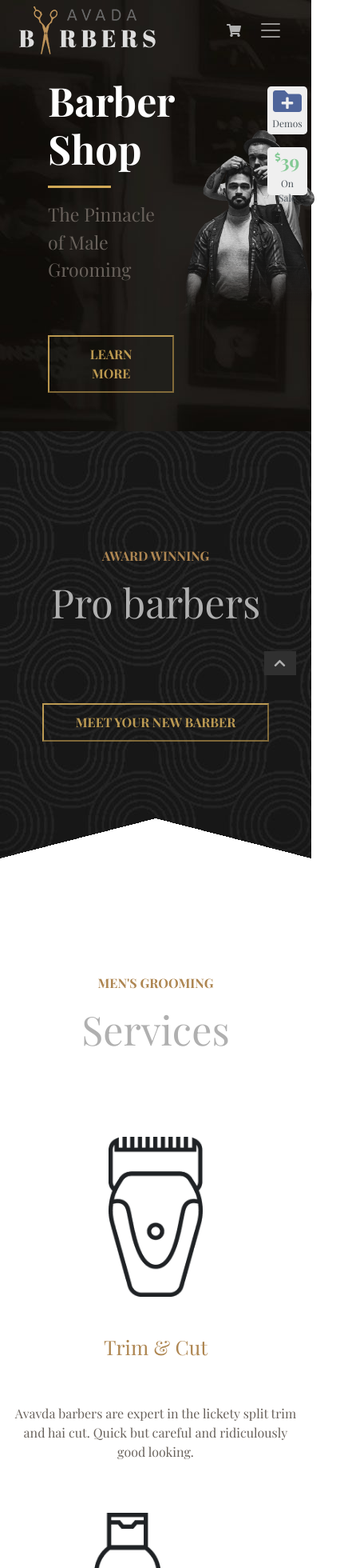
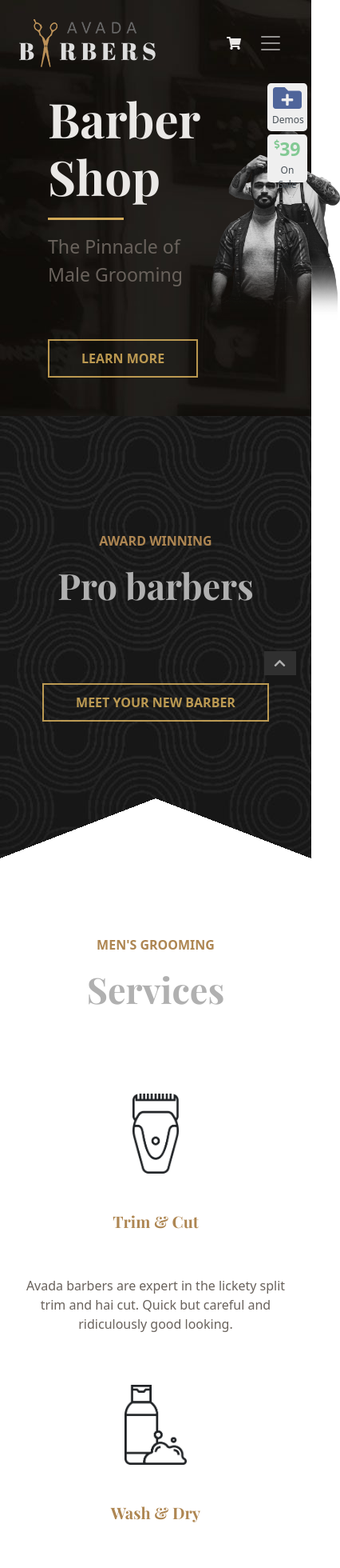
Before and after one commit to fmarabini93/proj-html-vuejs, a Vue app: page / in a window 390 px wide. Shown: the top 1960 px of the page at 80% size, 426 px wide, since content can reach past the window. Built offline with nearby package versions, Linux system fonts and the light colour scheme.

Commit message:
responsive-touchups-1

```diff
--- a/src/App.vue
+++ b/src/App.vue
@@ -36,8 +36,12 @@ export default {
 <style lang="scss">
 @import '~bootstrap/scss/bootstrap.scss';
 @import '~@fortawesome/fontawesome-free/css/all.min.css';
-@import url('https://fonts.googleapis.com/css2?family=Playfair+Display:wght@400;700;900&display=swap');
+@import url('https://fonts.googleapis.com/css2?family=Playfair+Display:wght@400;700&display=swap');
   body {
+    box-sizing: border-box;
+  }
+
+  h1,h2,h4 {
     font-family: 'Playfair Display', serif;
   }
 </style>
--- a/src/common_styles.scss
+++ b/src/common_styles.scss
@@ -1,6 +1,7 @@
 // Colors
     $goldish: #ffcf6a;
     $brownish: #ae8652;
+    $lightestgrey: #eae8e6;
     $lightgrey: #b0b0b0;
     $grey: #69625c;
     $darkgrey: #505050;
@@ -24,12 +25,12 @@
         background: transparent;
     }
     .goldish_btn {
-        border-color: $goldish;
+        border: 2px solid $goldish;
         color: $goldish;
         opacity: 0.7;
     }
     .brownish_btn {
-        border-color: $brownish;
+        border: 2px solid $brownish;
         color: $brownish;
     }
 
--- a/src/components/Footer.vue
+++ b/src/components/Footer.vue
@@ -2,7 +2,8 @@
   <footer class="text-center">
 
       <!-- Info -->
-      <div id="footer-top" class="row py-5 mx-0">
+      <div id="footer-top" class="container py-5">
+        <div class="row">
                 <div class="col-12 col-lg-4">
                     <img src="../img/avadabarbers_footer_shop_image-400x312.png" alt="Shop">
                     <button class="my_btn goldish_btn mt-4">Shop our range now</button>
@@ -22,6 +23,7 @@
             <div class="col-12 col-lg-4">
                 <img src="../img/avadabarbers_footer_appointment_image-400x312.png" alt="Book">
                 <button class="my_btn goldish_btn mt-4">Book your appointment</button>
+            </div>
         </div>
       </div>
       <!-- /Info -->
--- a/src/components/Header.vue
+++ b/src/components/Header.vue
@@ -1,5 +1,5 @@
 <template>
-    <header id="top" class="position-relative pb-5">
+    <header id="top" class="position-relative pt-3 pb-5">
         <div class="container">
 
             <!-- Top bar -->
@@ -35,7 +35,7 @@
 
         <!-- Top right fixed buttons -->
         <div id="buttons">
-            <button id="demos" class="white_btn pointer d-block border-0 rounded-3 mb-3">
+            <button id="demos" class="white_btn pointer d-block border-0 rounded-3 mb-1">
                 <i class="fas fa-3x fa-folder-plus"></i>
                 <p>Demos</p>
             </button>
@@ -68,7 +68,7 @@ export default {
 
         a {
             margin-right: 10px;
-            color: $lightgrey;
+            color: $lightestgrey;
             outline: none;
         }
 
@@ -80,7 +80,7 @@ export default {
     #jumbotron {
         h1 {
             font-size: 100px;
-            color: #ffffff;
+            color: $lightestgrey;
         }
 
         hr {
--- a/src/components/Main.vue
+++ b/src/components/Main.vue
@@ -4,31 +4,31 @@
         <!-- Find new barber -->
         <section id="main-0" class="d-flex flex-column justify-content-around align-items-center pt-5">
                 <p class="text-uppercase mt-5 pt-5 fw-bold">Award winning</p>
-                <h2 class="mb-5">Pro barbers</h2>
-                <button class="my_btn goldish_btn my-5 ">Meet your new barber</button>
+                <h2 class="mb-5 fw-bold">Pro barbers</h2>
+                <button class="my_btn goldish_btn my-5">Meet your new barber</button>
                 <div class="triangle mt-5"></div>
         </section>
         <!-- /Find new barber -->
 
         <!-- Services -->
         <section id="main-1" class="d-flex flex-column justify-content-around align-items-center pt-5">
-                <p class="text-uppercase mt-5 pt-5 fw-bold">Men's grooming</p>
-                <h2>Services</h2>
+                <p class="text-uppercase mt-5 fw-bold">Men's grooming</p>
+                <h2 class="fw-bold">Services</h2>
                 <div class="container">
                     <div class="row text-center py-5">
                         <div class="col-12 col-md-4 mt-5">
                             <img src="../img/avadabarbers-trimcut-icon-before.png" alt="Beard trimmer">
-                            <h4 class="py-5">Trim & Cut</h4>
-                            <p class="grey-p">Avavda barbers are expert in the lickety split trim and hai cut. Quick but careful and ridiculously good looking.</p>
+                            <h4 class="py-5 fw-bold">Trim & Cut</h4>
+                            <p class="grey-p">Avada barbers are expert in the lickety split trim and hai cut. Quick but careful and ridiculously good looking.</p>
                         </div>
                         <div class="col-12 col-md-4 mt-5">
                             <img src="../img/avadabarbers-washndry-icon.png" alt="Beard shampoo">
-                            <h4 class="py-5">Wash & Dry</h4>
+                            <h4 class="py-5 fw-bold">Wash & Dry</h4>
                             <p class="grey-p">Take a seat in our fine leather chairs, lean back and let us lather you a fresh head in a luxurious fashion.</p>
                         </div>
                         <div class="col-12 col-md-4 mt-5">
                             <img src="../img/avadabarbers-beardtrim-icon.png" alt="Beard razor">
-                            <h4 class="py-5">Beard Tidy</h4>
+                            <h4 class="py-5 fw-bold">Beard Tidy</h4>
                             <p class="grey-p">Tame the tangles and untidy facial hairs like a gentleman with our Beard Tidy services from Avada Barbers.</p>
                         </div>
                     </div>
@@ -41,28 +41,28 @@
         <!-- Products -->
         <section id="main-2" class="d-flex flex-column justify-content-around align-items-center text-center py-5">
           <p class="text-uppercase fw-bold mt-5">We have you covered</p>
-          <h2 class="mb-5">Avada Grooming Products</h2>
+          <h2 class="mb-5 fw-bold">Avada Grooming Products</h2>
           <div class="container">
               <div class="row mb-5">
               <div class="col-12 col-md-6 col-lg-3">
                   <img src="../img/brush_dark-400x400.png" alt="Dark brush">
-                  <h4>Brush</h4>
-                  <p><i class="fas fa-dollar-sign"></i> 15.00</p>
+                  <h4 class="fw-bold">Brush</h4>
+                  <p><i class="fas fa-dollar-sign"></i>15.00</p>
               </div>
               <div class="col-12 col-md-6 col-lg-3">
                   <img src="../img/scissors-400x400.png" alt="Scissors">
-                  <h4>Scissors</h4>
-                  <p><i class="fas fa-dollar-sign"></i> 85.00</p>
+                  <h4 class="fw-bold">Scissors</h4>
+                  <p><i class="fas fa-dollar-sign"></i>85.00</p>
               </div>
               <div class="col-12 col-md-6 col-lg-3">
                   <img src="../img/hot_oil_dark-400x400.png" alt="Hot oil">
-                  <h4>Hot Oil</h4>
-                  <p><i class="fas fa-dollar-sign"></i> 15.00</p>
+                  <h4 class="fw-bold">Hot Oil</h4>
+                  <p><i class="fas fa-dollar-sign"></i>15.00</p>
               </div>
               <div class="col-12 col-md-6 col-lg-3">
                   <img src="../img/straight_razor_dark-400x400.png" alt="Straight razor">
-                  <h4>Straight Razor</h4>
-                  <p><i class="fas fa-dollar-sign"></i> 30.00</p>
+                  <h4 class="fw-bold">Straight Razor</h4>
+                  <p><i class="fas fa-dollar-sign"></i>30.00</p>
               </div>
           </div>
           </div>
@@ -72,37 +72,37 @@
 
         <!-- Reviews + monthly product -->
         <section id="main-3">
-            <div class="container text-center mb-5">
+            <div class="container mb-5">
                 <div class="row">
                     <div id="shaving-butter-img" class="col-12 col-lg-4">
                         <img src="../img/shaving_butter-400x400.png" alt="Shaving butter">
                     </div>
                     <div id="shaving-butter-description" class="col-12 col-lg-8">
-                        <p>This month featured product</p>
-                        <h2>Shaving Butter</h2>
+                        <p class="fw-bold">This month featured product</p>
+                        <h2 class="fw-bold">Shaving Butter</h2>
                         <p class="grey-p mt-5">Lorem ipsum, dolor sit amet consectetur adipisicing elit. Incidunt provident accusamus beatae odit accusantium repellat, pariatur autem quis magni aut magnam dolore molestias, adipisci perspiciatis.</p>
                         <button class="my_btn goldish_btn">Buy now</button>
                     </div>
                 </div>
             </div>
             <div class="container text-center">
-                <p class="mt-5">What people say</p>
-                <h2 class="my-5">Reviews</h2>
+                <p class="mt-5 fw-bold">What people say</p>
+                <h2 class="mb-5 fw-bold">Reviews</h2>
                 <div class="row">
                     <div class="col-12 col-md-4">
                         <p class="grey-p">Lorem ipsum dolor sit amet consectetur adipisicing elit. Cupiditate quod inventore rerum ipsam, mollitia modi alias tempora reprehenderit nihil hic tenetur, debitis maxime unde nemo. Quis sint omnis voluptatibus odio?</p>
                         <img src="../img/avadabarbers-trimcut-gallery6-200x200.jpg" alt="John Doe">
-                        <p class="text-capitalize">John Doe</p>
+                        <p class="text-capitalize fw-bold fst-italic">John Doe</p>
                     </div>
                     <div class="col-12 col-md-4">
                         <p class="grey-p">Lorem ipsum dolor sit amet consectetur adipisicing elit. Cupiditate quod inventore rerum ipsam, mollitia modi alias tempora reprehenderit nihil hic tenetur, debitis maxime unde nemo. Quis sint omnis voluptatibus odio?</p>
                         <img src="../img/avadabarbers-trimcut-gallery3-200x201.jpg" alt="Pete Jones">
-                        <p class="text-capitalize">Pete Jones</p>
+                        <p class="text-capitalize fw-bold fst-italic">Pete Jones</p>
                     </div>
                     <div class="col-12 col-md-4">
                         <p class="grey-p">Lorem ipsum dolor sit amet consectetur adipisicing elit. Cupiditate quod inventore rerum ipsam, mollitia modi alias tempora reprehenderit nihil hic tenetur, debitis maxime unde nemo. Quis sint omnis voluptatibus odio?</p>
                         <img src="../img/avadabarbers-trimcut-gallery7-200x201.jpg" alt="Mark Wilson">
-                        <p class="text-capitalize">Mark Wilson</p>
+                        <p class="text-capitalize fw-bold fst-italic">Mark Wilson</p>
                     </div>
                 </div>
             </div>
@@ -112,24 +112,30 @@
         <!-- Blog posts -->
         <section id="main-4" class="text-center pb-5">
           <div class="triangle"></div>
-          <p class="mt-5">Tales from the barbershop</p>
-          <h2>Recent Blog Posts</h2>
+          <p class="mt-5 fw-bold">Tales from the barbershop</p>
+          <h2 class="mb-5 fw-bold">Recent Blog Posts</h2>
           <div class="container">
             <div class="row">
                 <div class="col-12 col-md-4">
                     <img src="../img/avadabarbers-second-blog-320x202.jpg" alt="Beard brush">
-                  <h4 class="mt-4">Avada Barbers Now Open</h4>
+                    <div>
+                        <h4 class="mt-4 fw-bold">Avada Barbers Now Open</h4>
                         <p class="grey-p mb-5">Lorem ipsum dolor sit amet consectetur adipisicing elit. Ad vel sint quam reprehenderit in.</p>
+                    </div>
                 </div>
                 <div class="col-12 col-md-4">
                     <img src="../img/avadabarbers-choosing-blog-320x202.jpg" alt="Beard saloon">
-                  <h4 class="mt-4">Choosing The Right Barber</h4>
+                    <div>
+                        <h4 class="mt-4 fw-bold">Choosing The Right Barber</h4>
                         <p class="grey-p mb-5">Lorem ipsum dolor sit amet consectetur adipisicing elit. Ad vel sint quam reprehenderit in.</p>
+                    </div>
                 </div>
                 <div class="col-12 col-md-4">
                     <img src="../img/avadabarbers-ourservice-blog-320x202.jpg" alt="Barber">
-                  <h4 class="mt-4">Quick Service Guide</h4>
+                    <div>
+                        <h4 class="mt-4 fw-bold">Quick Service Guide</h4>
                         <p class="grey-p mb-5">Lorem ipsum dolor sit amet consectetur adipisicing elit. Ad vel sint quam reprehenderit in.</p>
+                    </div>
                 </div>
             </div>
           </div>
@@ -164,11 +170,11 @@ main {
         }
 
         p:not(.grey-p) {
-            font-weight: bold;
             text-transform: uppercase;
             color: $brownish;
         }
         .grey-p {
+            font-weight: lighter;
             color: $grey;
         }
 
@@ -193,7 +199,7 @@ main {
         #main-1 {
             .container {
                     img {
-                        height: 200px;
+                        height: 100px;
                     }
             }
 
@@ -201,6 +207,10 @@ main {
                     background-image:
                         linear-gradient(to bottom right, transparent 50%, #121315 0),
                         linear-gradient(to top right, #121315 50%, transparent 0);
+            }
+
+            [class*="col-"] {
+                padding: 0 7%;
             }
         }
     // --Services
@@ -216,9 +226,12 @@ main {
             .container:first-child {
                 position: relative;
                 top: -50px;
-                padding: 3%;
                 border-top: 3px solid $goldish;
                 background: #000000;
+
+                #shaving-butter-description {
+                    padding: 7%;
+                }
             }
 
             #shaving-butter-img {
@@ -229,6 +242,10 @@ main {
                 img {
                     margin: 20px 0;
                     border-radius: 50%;
+                }
+
+                [class*="col-"] {
+                    padding: 0 7%;
                 }
             }
         }
@@ -249,6 +266,12 @@ main {
                     width: calc(100%/3);
                 }
             }
+
+            [class*="col-"] {
+                div {
+                    padding: 0 10%;
+                }
+            }
         }
     // --Blog posts
 
--- a/src/responsive.scss
+++ b/src/responsive.scss
@@ -1,4 +1,4 @@
-// Smartphone specific
+// Smartphone
 @media screen and (max-width: 575px) {
 
     // Header
@@ -63,4 +63,40 @@
             }
     // --Footer
 }
-// --Smartphone specific
+// --Smartphone
+
+// Tablet landscape
+@media screen and (max-width: 768px) {
+
+    // Header
+        #jumbotron {
+            div {
+                h1 {
+                    font-size: 60px;
+                    margin-top: 20px;
+                }
+            }
+        }
+    // --Header
+
+    // Main
+    // General
+        main {
+            section {
+                h2 {
+                    font-size: 45px;
+                }
+
+                h4 {
+                    font-size: 20px;
+                }
+
+                .triangle {
+                    height: 75px;
+                }
+            }
+        }
+// --General
+}
+
+// --Tablet landscape
```
Lines whose indentation alone changed are shown as unchanged.
